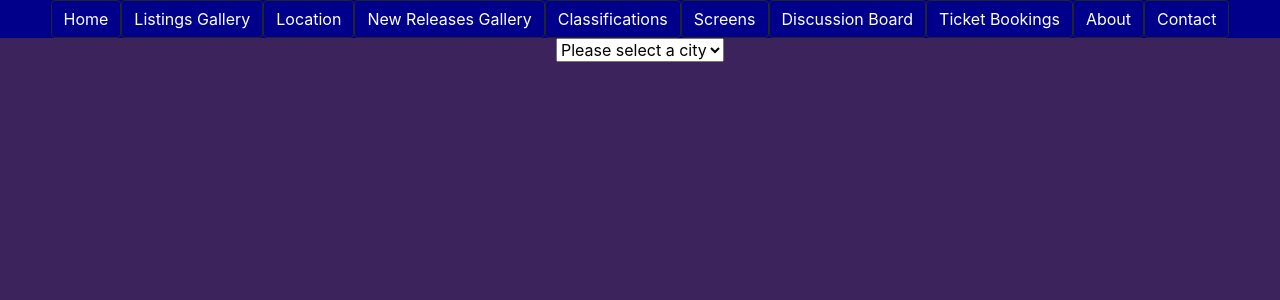
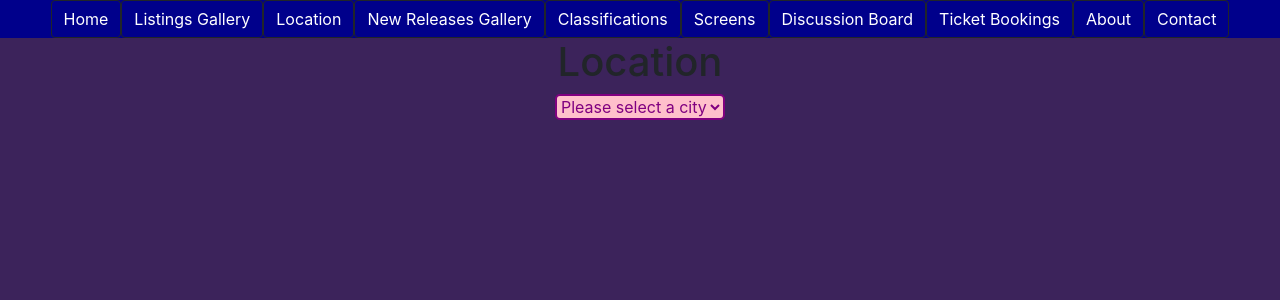
Before and after one commit to Peter-Dagley/Movie-Website, a React (Create React App) app in the folder Frontend/moviewebsite/: page /location in a window 1280 px wide. Shown: the top 300 px of the page. Built offline with nearby package versions, Linux system fonts and the light colour scheme; no server answers.

Commit message:
changes to fix error

```diff
--- a/Frontend/moviewebsite/src/components/Pages/Location/LocationCity.js
+++ b/Frontend/moviewebsite/src/components/Pages/Location/LocationCity.js
@@ -42,7 +42,7 @@ const LocationCity = (props) => {
                 {tsessions.map
                 (sessions =>
                     (
-                    <table className="location-movie-details" cellPadding="5" cellSpacing="0" border="2">
+                    <table className="location-movie-details" cellPadding="5" cellSpacing="0" bordercolor="black" border="2">
                     <tr>
                         <td><img src={require('../../Images/' + sessions.movie + '.jpg')} height="200vh" width="140vw" alt={sessions.movie}></img></td>
                         <td>
--- a/Frontend/moviewebsite/src/components/Pages/Location/LocationPayment.js
+++ b/Frontend/moviewebsite/src/components/Pages/Location/LocationPayment.js
@@ -38,11 +38,11 @@ const LocationPayment = ({movies, booking, session, location, prices}) =>
                 (
                     {'adults': booking.adults
                     ,'children': booking.children
-                    ,'date': Moment().format('YYYY-MMM-DD')
+                    ,'date': Moment().format('YYYY-MMM-DD').toUpperCase()
                     ,'time' : Moment().format('HH:MM')
                     ,'card': cardInput
                     ,'amount': booking.total
-                    ,'reference': booking.reference
+                    ,'reference': booking.location.city + '#' + booking.movie.title + '#' + booking.date + '#' + booking.time + '#' + booking.seat
                     }
                 )
 
--- a/Frontend/moviewebsite/src/components/Pages/Location/LocationSelect.js
+++ b/Frontend/moviewebsite/src/components/Pages/Location/LocationSelect.js
@@ -22,12 +22,12 @@ const LocationSelect = (props) => {
             {
                 if (side === 'right')
                 {
-                    movielist.push(<table><tr><td>{movie.title}</td><td><img height="300vh" width="150vw" src={require('../../Images/' + movie.id + '.jpg')} alt={movie.title}></img></td></tr></table>)
+                    movielist.push(<table><tr><td className="location-data">{movie.title}</td><td><img height="300vh" width="500vw" src={require('../../Images/' + movie.id + '.jpg')} alt={movie.title}></img></td></tr></table>)
                     side = 'left'
                 }
                 else
                 {
-                    movielist.push(<table><tr><td><img height="300vh" width="150vw" src={require('../../Images/' + movie.id + '.jpg')} alt={movie.title}></img></td><td>{movie.title}</td></tr></table>)
+                    movielist.push(<table><tr><td><img height="300vh" width="500vw" src={require('../../Images/' + movie.id + '.jpg')} alt={movie.title}></img></td><td className="location-data">{movie.title}</td></tr></table>)
                     side = 'right'
                 }
             }
@@ -48,7 +48,8 @@ const LocationSelect = (props) => {
     {
         return (
         <div align="center">
-            <select onChange={(event) => {setLocation(locations[event.target.value]);setPage('city')}}>
+            <h1 className="subtitle">Location</h1>
+            <select className="location-button" onChange={(event) => {setLocation(locations[event.target.value]);setPage('city')}}>
                 <option value="">Please select a city</option>
                 {locations.map
                     ((location) =>
@@ -58,7 +59,7 @@ const LocationSelect = (props) => {
                     )
                 }
             </select>
-            <div>
+            <div className="location-page">
                 {movielist.map
                     ((movie) =>
                         (
--- a/Frontend/moviewebsite/src/components/Pages/Location/LocationStyles.css
+++ b/Frontend/moviewebsite/src/components/Pages/Location/LocationStyles.css
@@ -1,6 +1,6 @@
 .location-page
 {
-    height:90vh;
+    height:80vh;
 }
 .location-list
 {
@@ -69,6 +69,7 @@
 .location-movie-details
 {
     width:40%;
+    color:darksalmon;
 }
 
 .location-time
@@ -129,7 +130,7 @@
 .location-label
 {
     width:8vw;
-    color:maroon;
+    color:fuchsia;
     font-size:1.5vw;
 }
 
```
